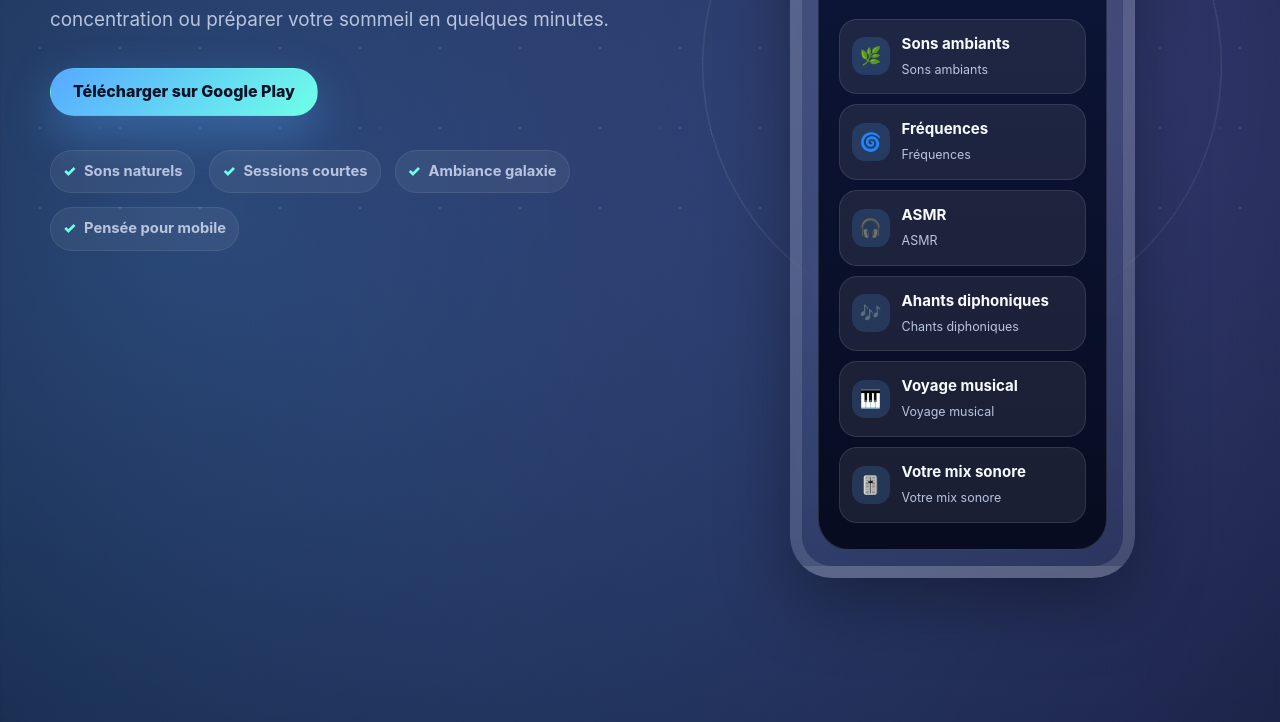
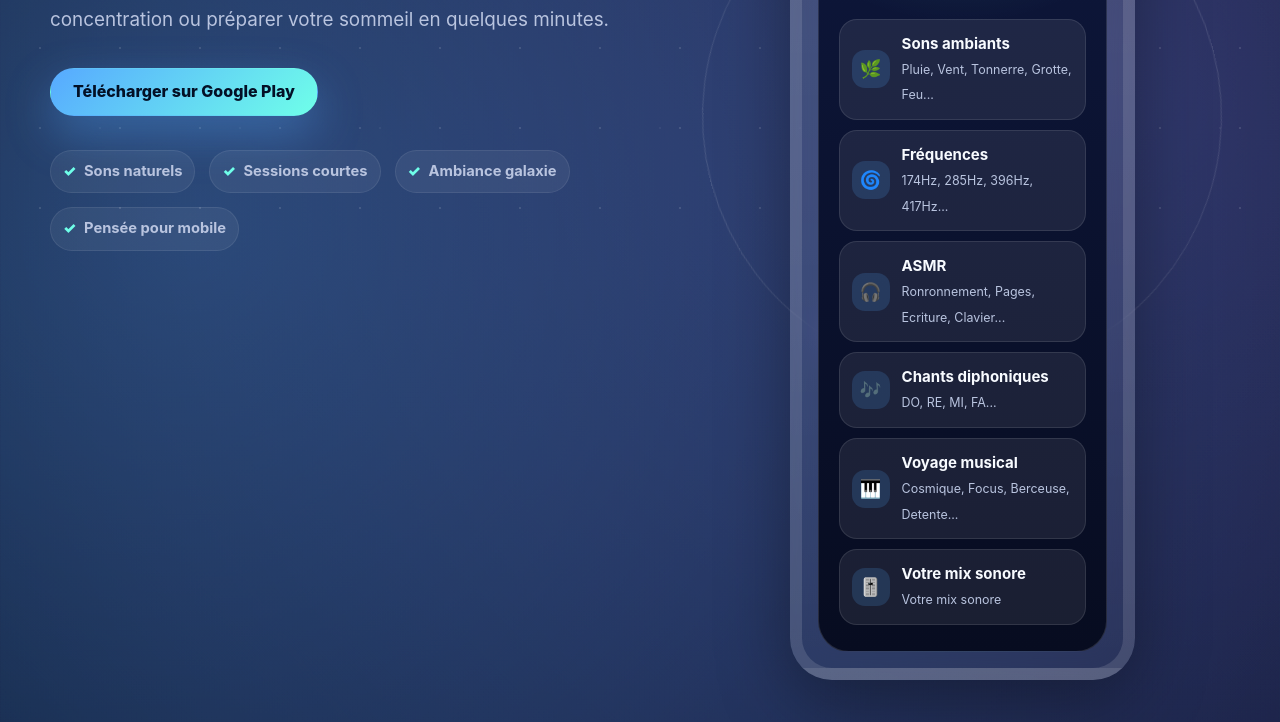
Before and after one commit to Code-Nature81/zenbreak-relaxation, a plain HTML site: page index.html in a window 1280 px wide. Shown: the part 552-1274 px from the top of the page. Drawn offline with Linux system fonts and the light colour scheme.

Commit message:
Add files via upload

```diff
--- a/index.html
+++ b/index.html
@@ -858,23 +858,23 @@
               <div class="sound-list">
                 <div class="sound">
                   <div class="sound-icon">🌿</div>
-                  <div><strong>Sons ambiants</strong><span>Sons ambiants</span></div>
+                  <div><strong>Sons ambiants</strong><span>Pluie, Vent, Tonnerre, Grotte, Feu...</span></div>
                 </div>
                 <div class="sound">
                   <div class="sound-icon">🌀</div>
-                  <div><strong>Fréquences</strong><span>Fréquences</span></div>
+                  <div><strong>Fréquences</strong><span>174Hz, 285Hz, 396Hz, 417Hz...</span></div>
                 </div>
                 <div class="sound">
                   <div class="sound-icon">🎧</div>
-                  <div><strong>ASMR</strong><span>ASMR</span></div>
+                  <div><strong>ASMR</strong><span>Ronronnement, Pages, Ecriture, Clavier...</span></div>
                 </div>
                 <div class="sound">
                   <div class="sound-icon">🎶</div>
-                  <div><strong>Ahants diphoniques</strong><span>Chants diphoniques</span></div>
+                  <div><strong>Chants diphoniques</strong><span>DO, RE, MI, FA...</span></div>
                 </div>
                 <div class="sound">
                   <div class="sound-icon">🎹</div>
-                  <div><strong>Voyage musical</strong><span>Voyage musical</span></div>
+                  <div><strong>Voyage musical</strong><span>Cosmique, Focus, Berceuse, Detente...</span></div>
                 </div>
                 <div class="sound">
                   <div class="sound-icon">🎚️</div>
```
